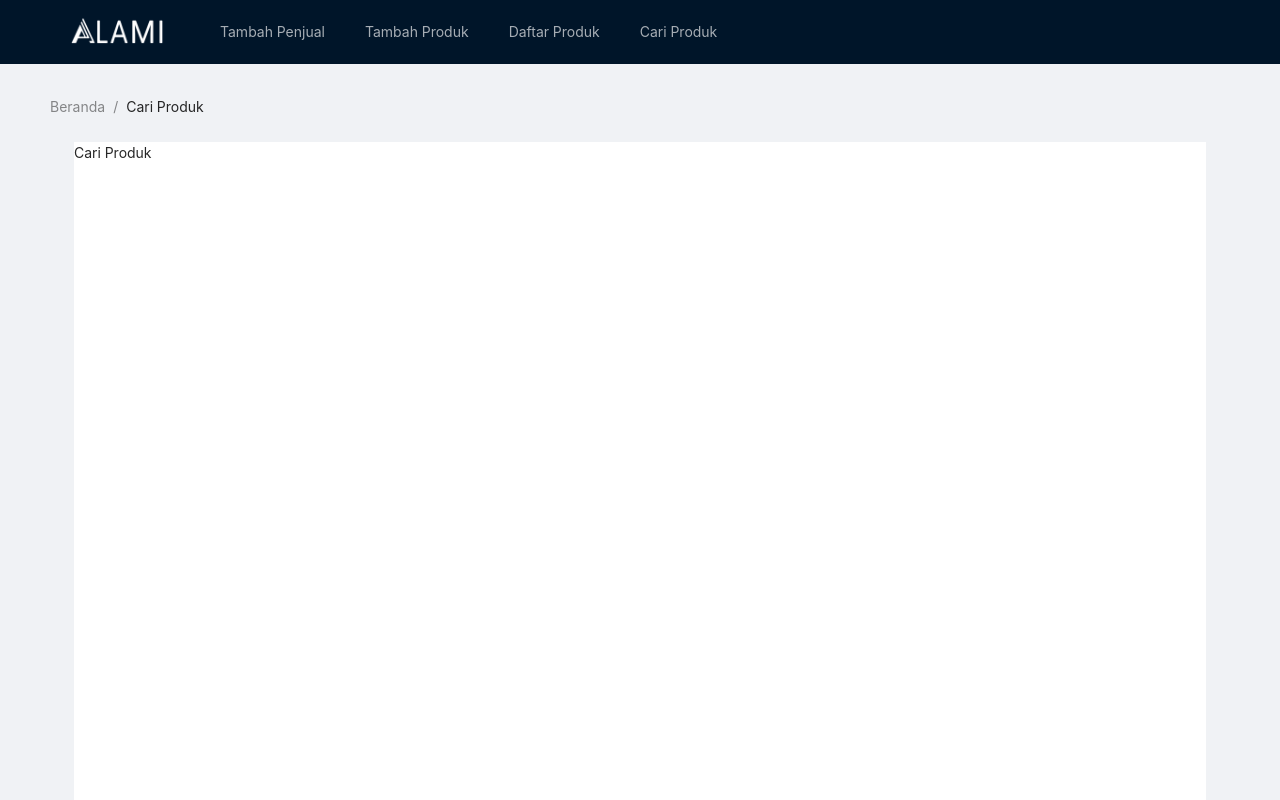
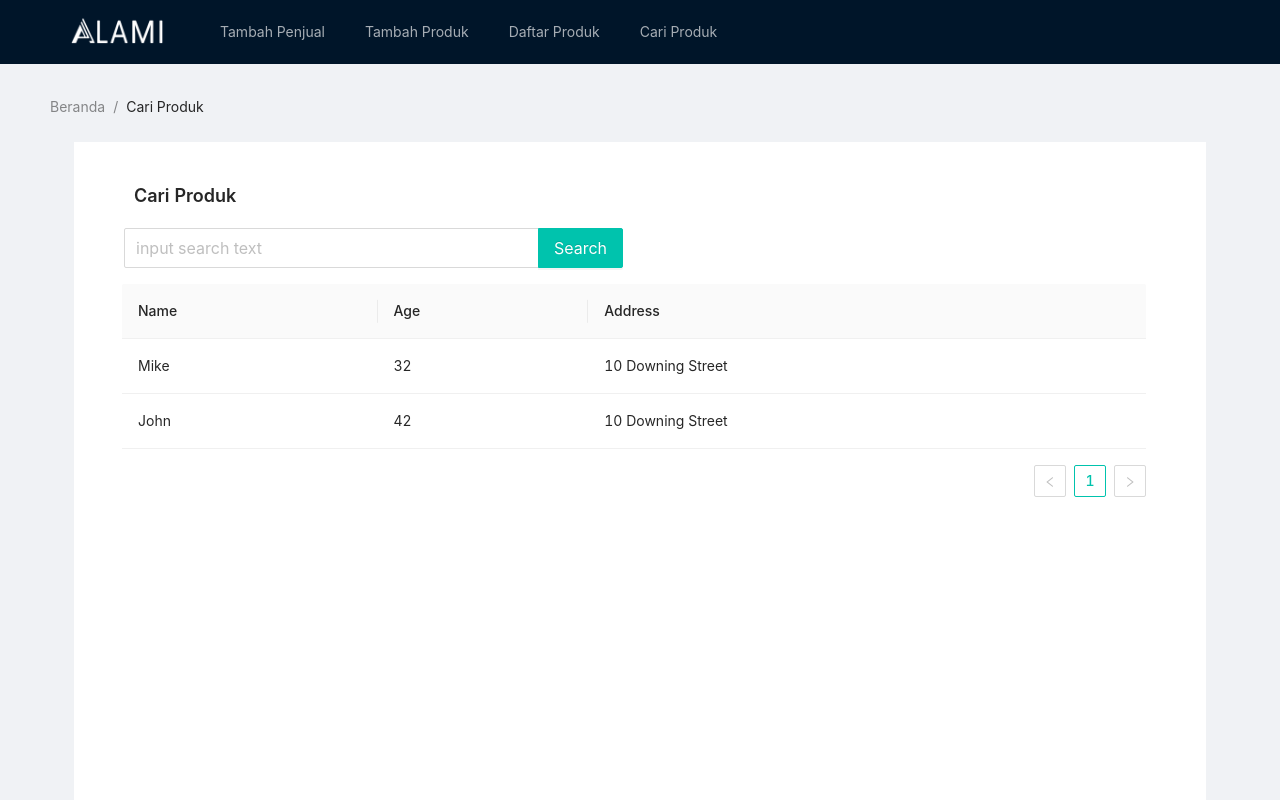
Before and after one commit to raynormw/alami, a React (Create React App) app: page /searchproduct in a window 1280 px wide. Shown: the top 800 px of the page. Built offline with nearby package versions, Linux system fonts and the light colour scheme.

Commit message:
:construction: On progress - Cors Blocker

```diff
--- a/src/routes/Homepage.js
+++ b/src/routes/Homepage.js
@@ -8,7 +8,9 @@ export default class Homepage extends Component {
         <Breadcrumb className="breadcrumb">
           <Breadcrumb.Item>Home</Breadcrumb.Item>
         </Breadcrumb>
-        <div className="content">Homepage</div>
+        <div className="content">
+          <p className="content--title">Welcome</p>
+        </div>
       </main>
     );
   }
--- a/src/routes/ListProduct.js
+++ b/src/routes/ListProduct.js
@@ -13,7 +13,7 @@ export default class ListProduct extends Component {
         </Breadcrumb>
         <div className="content">
           <p className="content--title">Daftar Produk</p>
-          <Table className="table--product" dataSource={dataSource} columns={columns} />;
+          <Table className="table--product" dataSource={dataSource} columns={columns} />
         </div>
       </main>
     );
--- a/src/routes/SearchProduct.js
+++ b/src/routes/SearchProduct.js
@@ -1,7 +1,16 @@
 import React, { Component } from 'react';
-import { Breadcrumb } from 'antd';
+import { Breadcrumb, Table, Input } from 'antd';
+
+import { dataSource, columns } from 'utils/dummy';
+
+const { Search } = Input;
 
 export default class SearchProduct extends Component {
+
+  handleSearch = (e) => {
+    console.log(e, 'event');
+  }
+
   render() {
     return (
       <main className="outlet-container">
@@ -9,7 +18,18 @@ export default class SearchProduct extends Component {
           <Breadcrumb.Item>Beranda</Breadcrumb.Item>
           <Breadcrumb.Item>Cari Produk</Breadcrumb.Item>
         </Breadcrumb>
-        <div className="content">Cari Produk</div>
+        <div className="content">
+          <p className="content--title">Cari Produk</p>
+          <Search
+            className="search-product"
+            placeholder="input search text"
+            allowClear
+            enterButton="Search"
+            size="large"
+            onSearch={this.handleSearch}
+          />
+          <Table className="table--product" dataSource={dataSource} columns={columns} />
+        </div>
       </main>
     );
   }
--- a/src/styles/index.less
+++ b/src/styles/index.less
@@ -75,6 +75,12 @@ body {
   }
 }
 
+.search-product {
+  width: 500px;
+  margin-left: 50px;
+  margin-bottom: 16px;
+}
+
 .footer {
     text-align: center;
 }
```
